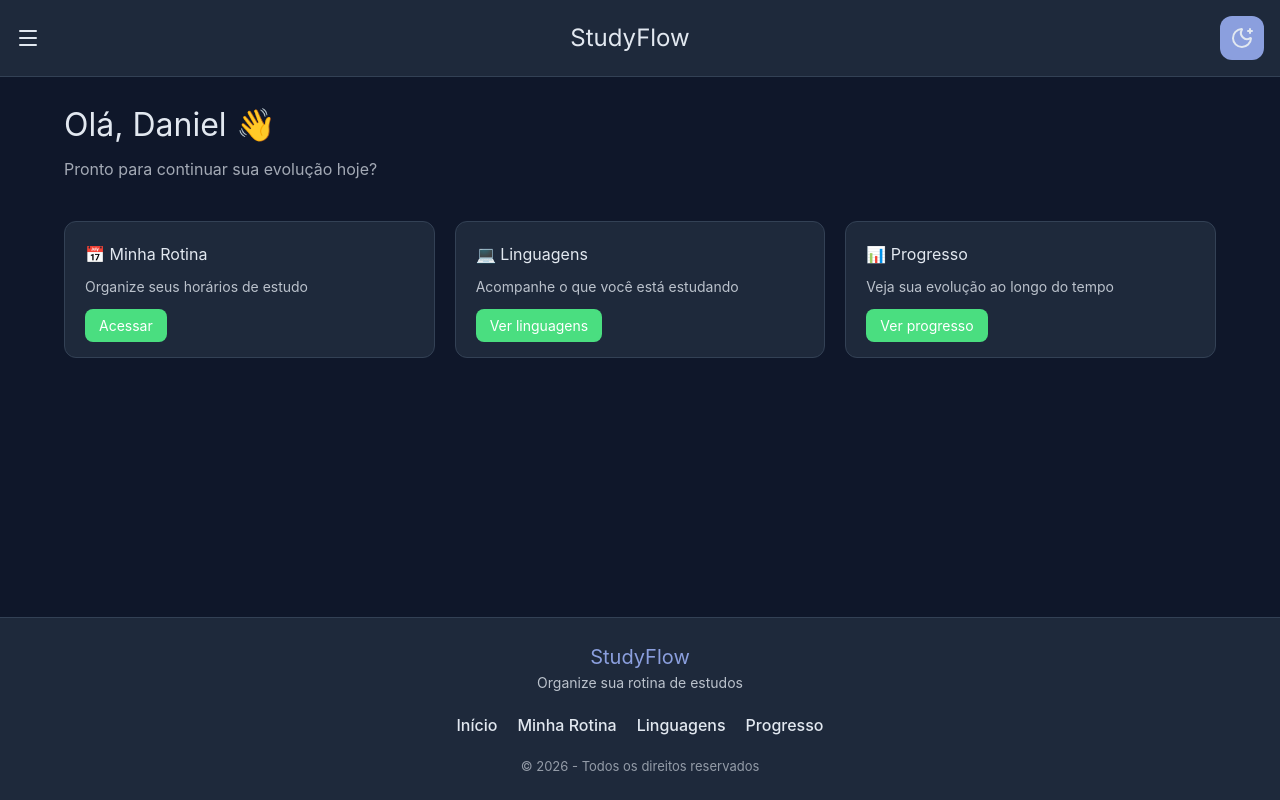
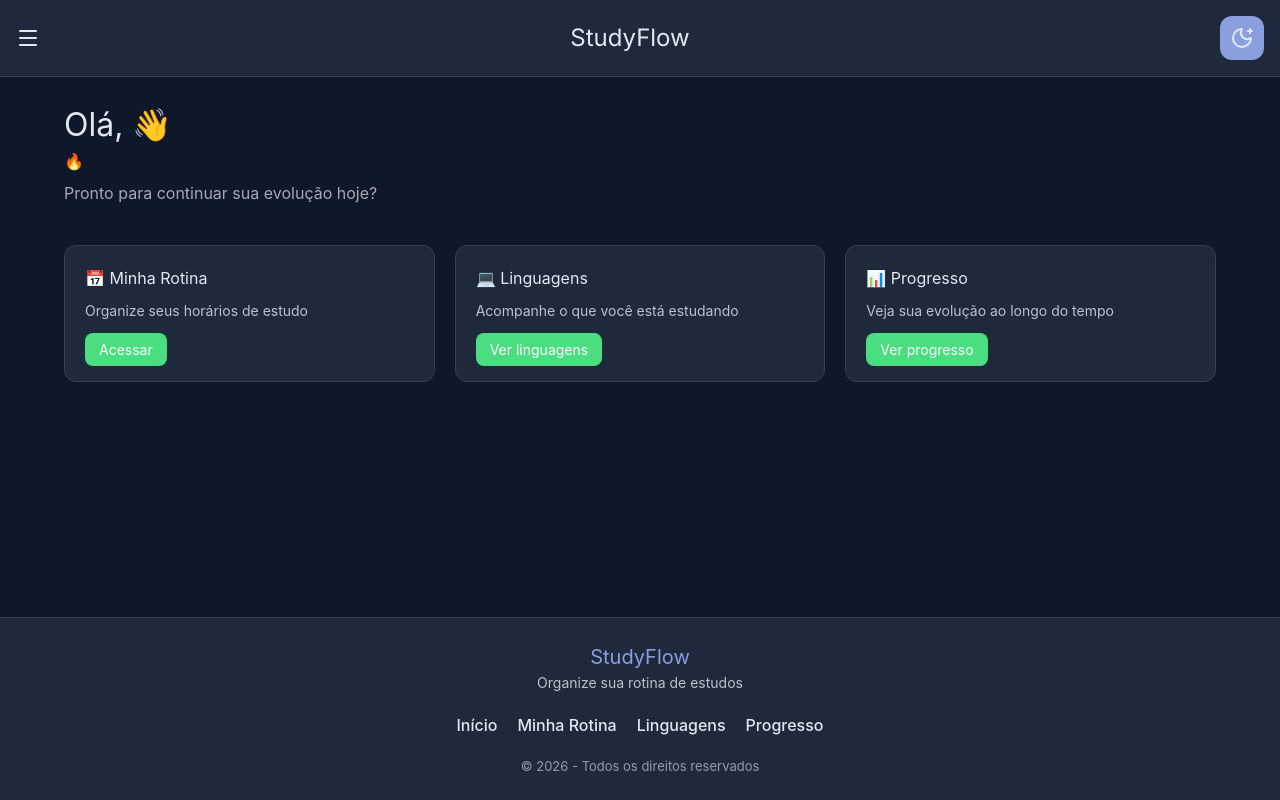
Before and after one commit to DanZx819/StudyFlow, a Next.js app in the folder frontend/: page / in a window 1280 px wide. Built offline with nearby package versions, Linux system fonts and the light colour scheme; no server answers.

Commit message:
Testando requisição com Authorization

```diff
--- a/frontend/app/page.tsx
+++ b/frontend/app/page.tsx
@@ -1,13 +1,38 @@
+"use client";
+
+import { useEffect, useState } from "react";
 import styles from "./styles.module.css";
 import Link from "next/link";
+import api from "@/services/api";
+import { User } from "@/types/User";
 
 export default function Home() {
+  const [user, setUser] = useState<User | null>(null)
+
+  async function getUser(){
+    try{
+      const response = await api.get<User>("/user");
+      setUser(response.data);
+    }catch(error){
+      console.error("Erro ao buscar usuário", error);
+    }
+  }
+
+
+  useEffect(() =>{
+    // eslint-disable-next-line react-hooks/set-state-in-effect
+    getUser();
+  }, []);
+
+
+
   return (
     <div className={styles.container}>
 
       {/* Saudação */}
       <section className={styles.hero}>
-        <h1>Olá, Daniel 👋</h1>
+        <h1>Olá, {user?.name}👋</h1>
+        <h2>🔥{user?.sequencia}</h2>
         <p>Pronto para continuar sua evolução hoje?</p>
       </section>
 
--- a/frontend/types/User.ts
+++ b/frontend/types/User.ts
@@ -2,6 +2,7 @@ export interface User{
     id: number,
     name:string,
     email: string,
+    sequencia: number,
     created_at?: string,
     updated_at?: string,
 }
```
